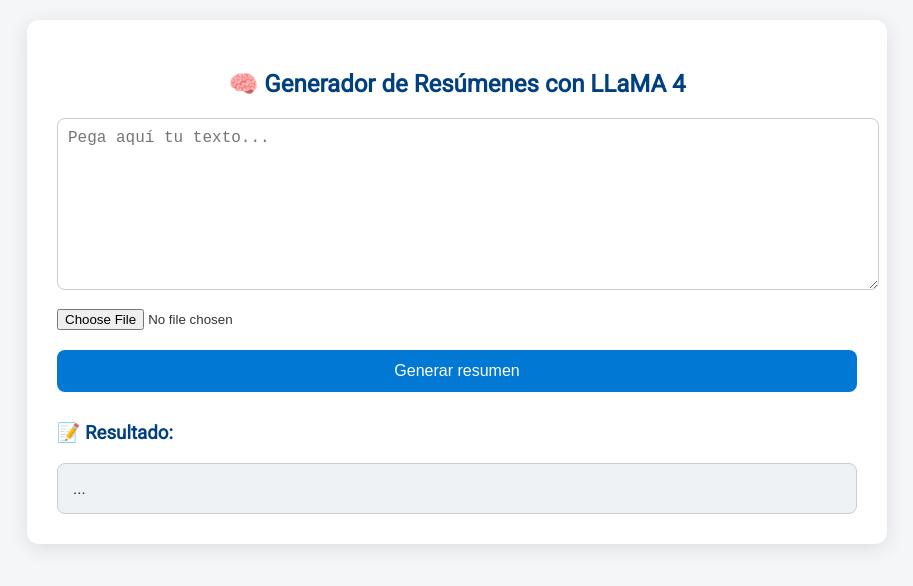
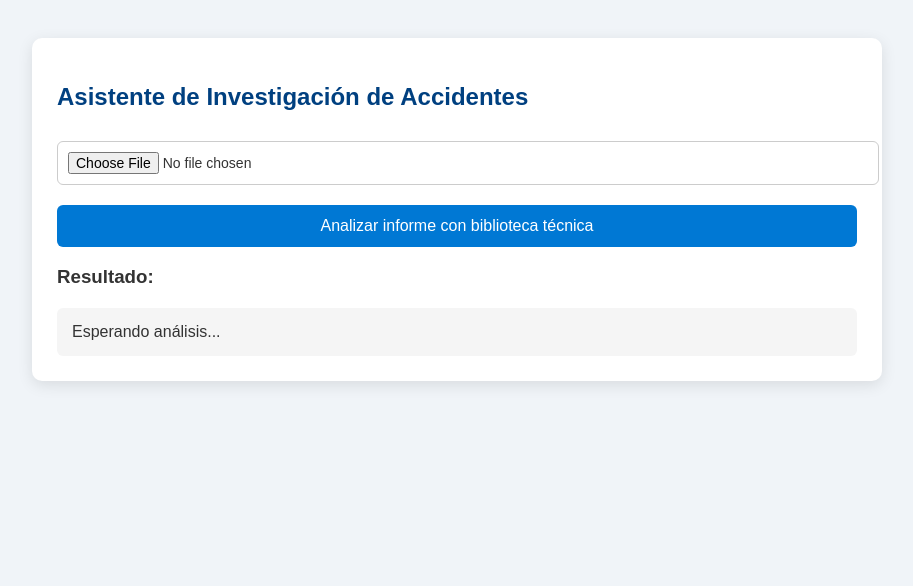
Before and after one commit to macacuervo/llama4-resumen-web, a website: page public/index.html in a window 1280 px wide. Shown: the whole page, without its empty margins (183-1096 px from the left). Drawn offline with Linux system fonts and the light colour scheme.

Commit message:
Update index.html

```diff
--- a/public/index.html
+++ b/public/index.html
@@ -2,14 +2,12 @@
 <html lang="es">
 <head>
   <meta charset="UTF-8" />
-  <title>Resumen con LLaMA 4</title>
-  <link href="https://fonts.googleapis.com/css2?family=Roboto&display=swap" rel="stylesheet">
+  <title>Asistente de Investigación</title>
   <style>
     body {
-      font-family: 'Roboto', sans-serif;
-      background: #f4f6f8;
-      margin: 0;
-      padding: 20px;
+      font-family: Arial, sans-serif;
+      background: #f0f4f8;
+      padding: 30px;
       color: #333;
     }
 
@@ -17,124 +15,100 @@
       max-width: 800px;
       margin: auto;
       background: white;
-      padding: 30px;
-      border-radius: 12px;
-      box-shadow: 0 4px 20px rgba(0, 0, 0, 0.1);
+      padding: 25px;
+      border-radius: 10px;
+      box-shadow: 0 4px 15px rgba(0,0,0,0.1);
     }
 
     h2 {
       color: #004080;
-      text-align: center;
     }
 
-    textarea {
+    textarea, input[type="file"] {
       width: 100%;
-      height: 150px;
+      margin-top: 10px;
       padding: 10px;
-      font-size: 16px;
+      font-size: 14px;
+      border-radius: 6px;
       border: 1px solid #ccc;
-      border-radius: 8px;
-      resize: vertical;
-    }
-
-    input[type="file"] {
-      margin-top: 15px;
     }
 
     button {
-      display: block;
-      width: 100%;
       margin-top: 20px;
       padding: 12px;
-      background: #0078d4;
+      width: 100%;
+      background-color: #0078d4;
       color: white;
+      border: none;
       font-size: 16px;
-      border: none;
-      border-radius: 8px;
+      border-radius: 6px;
       cursor: pointer;
-      transition: background 0.3s ease;
     }
 
     button:hover {
-      background: #005fa3;
-    }
-
-    h3 {
-      margin-top: 30px;
-      color: #004080;
+      background-color: #005fa3;
     }
 
     #resultado {
-      background: #eef2f5;
-      border: 1px solid #ccc;
+      margin-top: 20px;
+      background: #f5f5f5;
       padding: 15px;
-      border-radius: 8px;
+      border-radius: 6px;
       white-space: pre-wrap;
       word-break: break-word;
       overflow-x: hidden;
-      max-height: 400px;
-      overflow-y: auto;
     }
   </style>
 </head>
 <body>
   <div class="contenedor">
-    <h2>🧠 Generador de Resúmenes con LLaMA 4</h2>
+    <h2>Asistente de Investigación de Accidentes</h2>
 
-    <textarea id="texto" placeholder="Pega aquí tu texto..."></textarea>
-    <input type="file" id="pdfInput" accept="application/pdf" />
+    <input type="file" id="pdfInforme" accept="application/pdf">
+    <button onclick="analizarInforme()">Analizar informe con biblioteca técnica</button>
 
-    <button onclick="enviar()">Generar resumen</button>
-
-    <h3>📝 Resultado:</h3>
-    <div id="resultado">...</div>
+    <h3>Resultado:</h3>
+    <div id="resultado">Esperando análisis...</div>
   </div>
 
   <script src="https://cdnjs.cloudflare.com/ajax/libs/pdf.js/2.10.377/pdf.min.js"></script>
   <script>
-    async function leerPDF(archivo) {
-      const arrayBuffer = await archivo.arrayBuffer();
+    async function leerPDF(file) {
+      const arrayBuffer = await file.arrayBuffer();
       const pdf = await pdfjsLib.getDocument({ data: arrayBuffer }).promise;
       let texto = "";
-      const maxPaginas = 100;
-
-      for (let i = 1; i <= Math.min(pdf.numPages, maxPaginas); i++) {
+      for (let i = 1; i <= pdf.numPages; i++) {
         const page = await pdf.getPage(i);
         const content = await page.getTextContent();
-        texto += content.items.map(item => item.str).join(' ') + '\n';
+        texto += content.items.map(item => item.str).join(" ") + "\\n";
       }
-
       return texto;
     }
 
-    async function enviar() {
-      const areaTexto = document.getElementById("texto");
+    async function analizarInforme() {
+      const archivo = document.getElementById("pdfInforme").files[0];
       const resultado = document.getElementById("resultado");
-      const archivo = document.getElementById("pdfInput").files[0];
-      resultado.innerText = "Procesando...";
 
-      let texto = areaTexto.value;
-
-      if (archivo && archivo.type === "application/pdf") {
-        if (archivo.size > 10 * 1024 * 1024) {
-          resultado.innerText = "⚠️ El archivo supera los 10MB permitidos.";
-          return;
-        }
-        texto = await leerPDF(archivo);
+      if (!archivo) {
+        resultado.innerText = "⚠️ Por favor, selecciona un PDF.";
+        return;
       }
 
+      resultado.innerText = "🔄 Analizando informe...";
+
+      const texto = await leerPDF(archivo);
+
       try {
-        const respuesta = await fetch("/resumir", {
+        const respuesta = await fetch("/analizar", {
           method: "POST",
-          headers: {
-            "Content-Type": "application/json"
-          },
+          headers: { "Content-Type": "application/json" },
           body: JSON.stringify({ texto })
         });
 
         const datos = await respuesta.json();
-        resultado.innerText = datos.resumen || "❌ Error: sin resumen.";
+        resultado.innerText = datos.revision || "❌ No se recibió respuesta del servidor.";
       } catch (error) {
+        console.error(error);
         resultado.innerText = "❌ Error al conectar con el servidor.";
       }
     }
```
